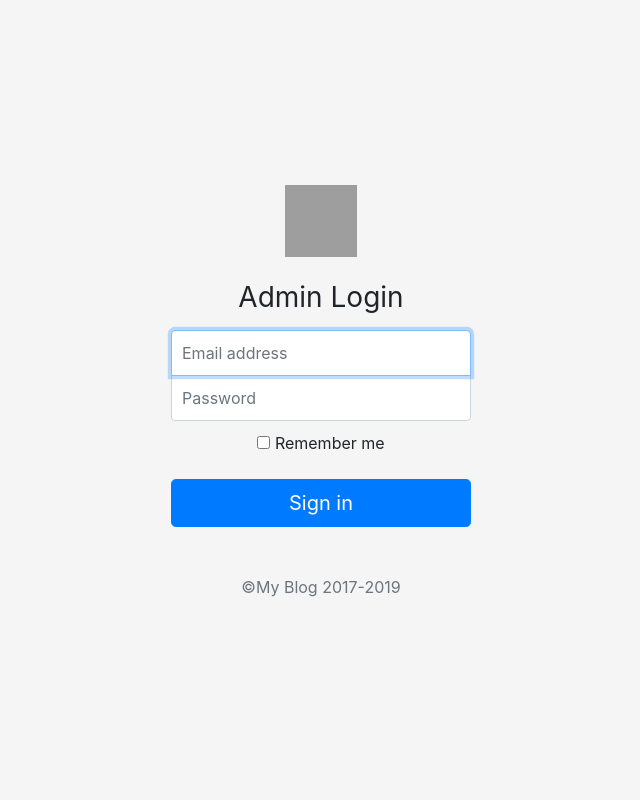
After one commit to ranjeeet/Flask_project, a Flask app: page /dashboard in a window 1280 px wide. The commit adds this page. Shown: the whole page, without its empty margins (319-959 px from the left). Run offline with Flask 2, Linux system fonts and the light colour scheme; some libraries are stand-ins or nearby versions; grey boxes are pictures that could not be loaded.

Commit message:
version 1.3

```diff
--- a/config.json
+++ b/config.json
@@ -11,8 +11,11 @@
     "blog_name":"My Blog",
     "sub_hd":"This is my blog",
     "gmail-user":"chauhanshab00700@gmail.com",
-    "gmail-password":"r1a2n3j4e5e6t7!!@@##",
-    "no_of_posts":5
+    "gmail-password":"!!@@##",
+    "no_of_posts":5,
+    "login_image":"login.svg",
+    "admin_user":"ranjeet",
+    "admin_password":"hello"
 
 
 
--- a/main.py
+++ b/main.py
@@ -63,6 +63,17 @@ def about():
     return render_template('about.html', params=params)
 
 
+@app.route("/dashboard", methods=['GET', 'POST'])
+def login():
+    if request.method=='POST':
+        pass
+    else:
+        return render_template('login.html', params=params)
+
+
+
+
+
 @app.route("/post/<string:post_slug>", methods=['GET'])
 def post_route(post_slug):
     post = Posts.query.filter_by(slug=post_slug).first()
--- /dev/null
+++ b/static/css/signin.css
@@ -0,0 +1,44 @@
+html,
+body {
+  height: 100%;
+}
+
+body {
+  display: -ms-flexbox;
+  display: flex;
+  -ms-flex-align: center;
+  align-items: center;
+  padding-top: 40px;
+  padding-bottom: 40px;
+  background-color: #f5f5f5;
+}
+
+.form-signin {
+  width: 100%;
+  max-width: 330px;
+  padding: 15px;
+  margin: auto;
+}
+.form-signin .checkbox {
+  font-weight: 400;
+}
+.form-signin .form-control {
+  position: relative;
+  box-sizing: border-box;
+  height: auto;
+  padding: 10px;
+  font-size: 16px;
+}
+.form-signin .form-control:focus {
+  z-index: 2;
+}
+.form-signin input[type="email"] {
+  margin-bottom: -1px;
+  border-bottom-right-radius: 0;
+  border-bottom-left-radius: 0;
+}
+.form-signin input[type="password"] {
+  margin-bottom: 10px;
+  border-top-left-radius: 0;
+  border-top-right-radius: 0;
+}
--- /dev/null
+++ b/templates/login.html
@@ -0,0 +1,53 @@
+<!doctype html>
+<html lang="en">
+  <head>
+    <meta charset="utf-8">
+    <meta name="viewport" content="width=device-width, initial-scale=1, shrink-to-fit=no">
+    <meta name="description" content="">
+    <meta name="author" content="Mark Otto, Jacob Thornton, and Bootstrap contributors">
+    <meta name="generator" content="Jekyll v3.8.5">
+    <title>Signin Template · Bootstrap</title>
+
+    <link rel="canonical" href="https://getbootstrap.com/docs/4.3/examples/sign-in/">
+
+    <!-- Bootstrap core CSS -->
+<link rel="stylesheet" href="https://stackpath.bootstrapcdn.com/bootstrap/4.3.1/css/bootstrap.min.css" integrity="sha384-ggOyR0iXCbMQv3Xipma34MD+dH/1fQ784/j6cY/iJTQUOhcWr7x9JvoRxT2MZw1T" crossorigin="anonymous">
+
+    <style>
+      .bd-placeholder-img {
+        font-size: 1.125rem;
+        text-anchor: middle;
+        -webkit-user-select: none;
+        -moz-user-select: none;
+        -ms-user-select: none;
+        user-select: none;
+      }
+
+      @media (min-width: 768px) {
+        .bd-placeholder-img-lg {
+          font-size: 3.5rem;
+        }
+      }
+    </style>
+    <!-- Custom styles for this template -->
+    <link href="{{ url_for('static', filename='css/signin.css')}}" rel="stylesheet">
+  </head>
+  <body class="text-center">
+    <form class="form-signin" action="/dashboard" method="post">
+      {% set fname= 'img/' + params['login_image'] %}
+  <img class="mb-4" src="{{ url_for('static', filename=fname)}}" alt="" width="72" height="72">
+  <h1 class="h3 mb-3 font-weight-normal">Admin Login</h1>
+  <label for="inputEmail" class="sr-only">Email address</label>
+  <input type="email" id="inputEmail" class="form-control" placeholder="Email address" required autofocus>
+  <label for="inputPassword" class="sr-only">Password</label>
+  <input type="password" id="inputPassword" class="form-control" placeholder="Password" required>
+  <div class="checkbox mb-3">
+    <label>
+      <input type="checkbox" value="remember-me"> Remember me
+    </label>
+  </div>
+  <button class="btn btn-lg btn-primary btn-block" type="submit">Sign in</button>
+  <p class="mt-5 mb-3 text-muted">&copy;{{params['blog_name']}} 2017-2019</p>
+</form>
+</body>
+</html>
--- a/templates/post.html
+++ b/templates/post.html
@@ -10,7 +10,7 @@
         <div class="col-lg-8 col-md-10 mx-auto">
           <div class="post-heading">
             <h1>{{post.title}}</h1>
-            <h2 class="subheading"></h2>
+            <h2 class="subheading">{{post.tagline}}</h2>
             <span class="meta">Posted by
               <a href="#">Start Bootstrap</a>
               {{post.date}}</span>
```
Also changed, not shown: static/img/login.svg (added).
